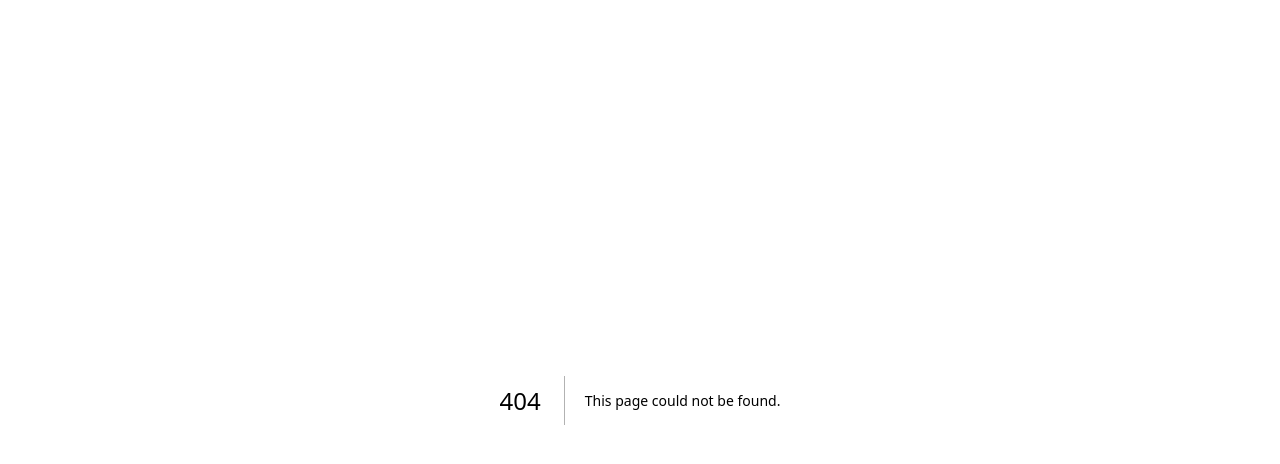
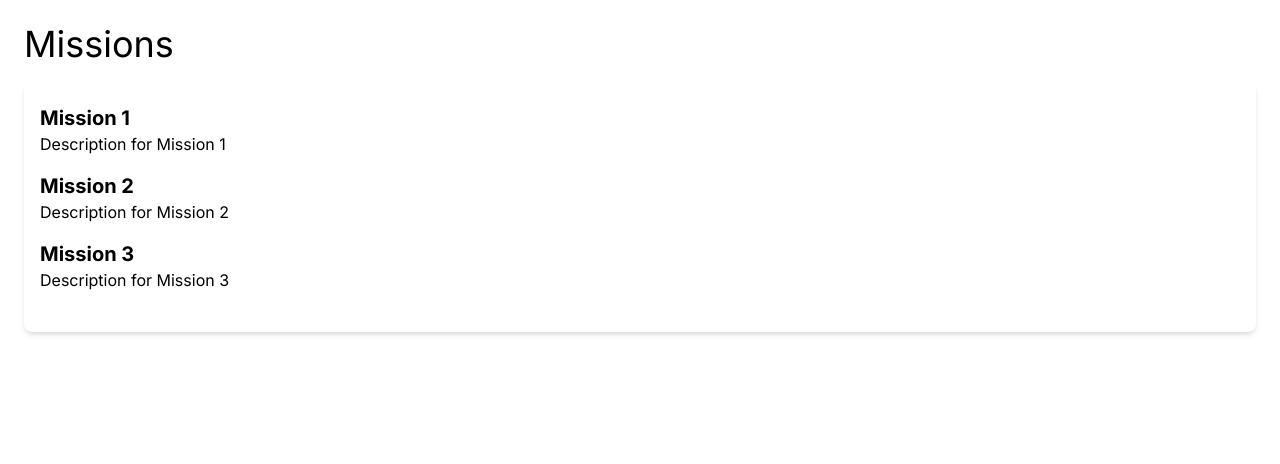
Before and after one commit to patrick-gu/food-fill, a Next.js app: page /missions in a window 1280 px wide. Before the commit this address had no page. Shown: the top 464 px of the page. Built offline with nearby package versions, Linux system fonts and the light colour scheme.

Commit message:
mission page init

```diff
--- /dev/null
+++ b/src/app/missions/page.tsx
@@ -0,0 +1,42 @@
+"use client";
+import React, { useState, useEffect } from 'react';
+
+type Mission = {
+    id: number;
+    title: string;
+    description: string;
+};
+
+export default function MissionsPage() {
+    const [missions, setMissions] = useState<Mission[]>([]);
+
+    useEffect(() => {
+        fetchMissions();
+    }, []);
+
+    const fetchMissions = async () => {
+        const data = [
+            { id: 1, title: 'Mission 1', description: 'Description for Mission 1' },
+            { id: 2, title: 'Mission 2', description: 'Description for Mission 2' },
+            { id: 3, title: 'Mission 3', description: 'Description for Mission 3'}
+        ];
+        setMissions(data);
+    };
+
+    return (
+
+        <div className="p-6">
+            <h1 className="text-4xl mb-4">Missions</h1>
+            <div className="bg-white shadow-md rounded-lg px-4 py-6">
+                <ul className="overflow-y-auto max-h-96">
+                    {missions.map((mission) => (
+                        <li key={mission.id} className="mb-4">
+                            <h2 className="text-xl font-bold">{mission.title}</h2>
+                            <p>{mission.description}</p>
+                        </li>
+                    ))}
+                </ul>
+            </div>
+        </div>
+    );
+}
```
